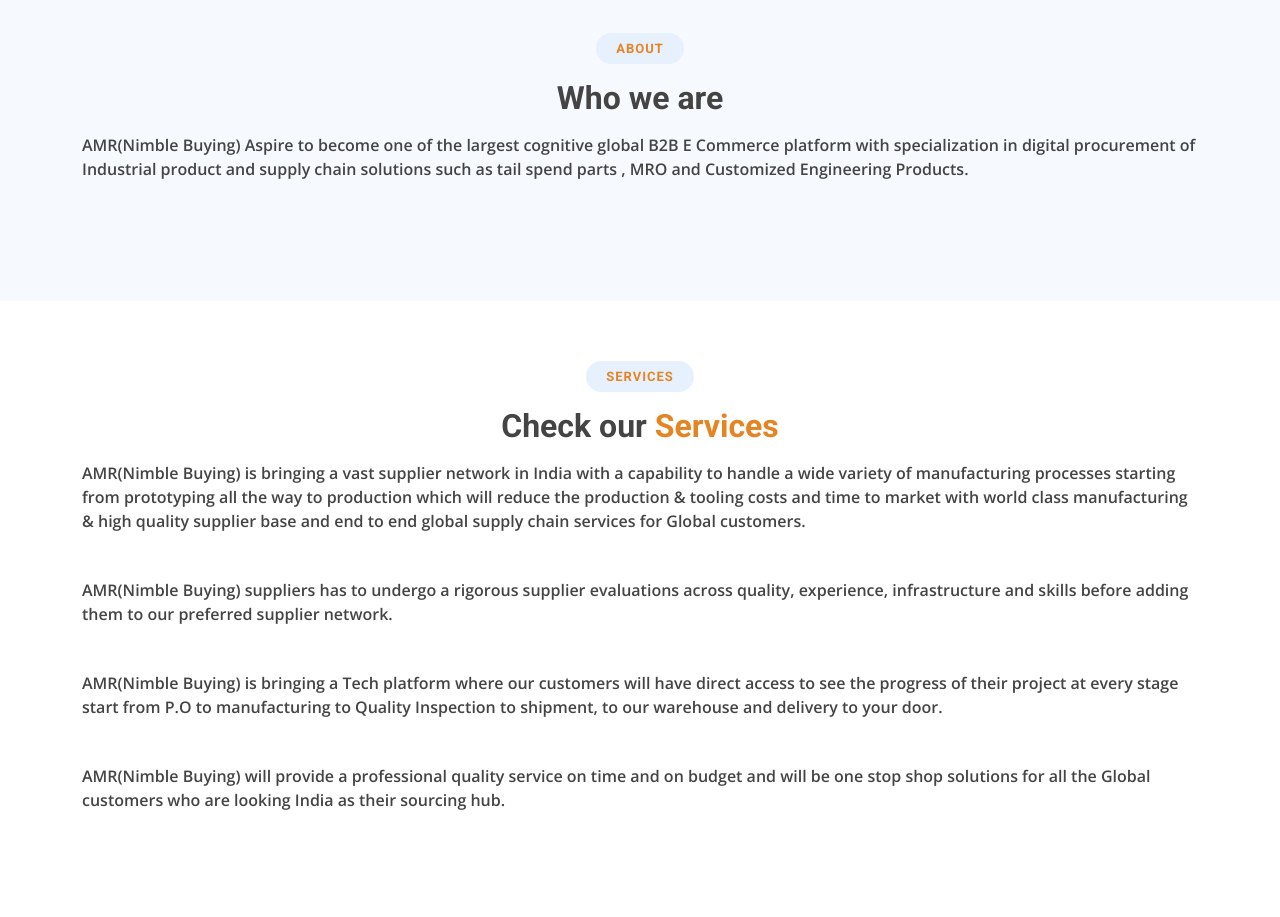
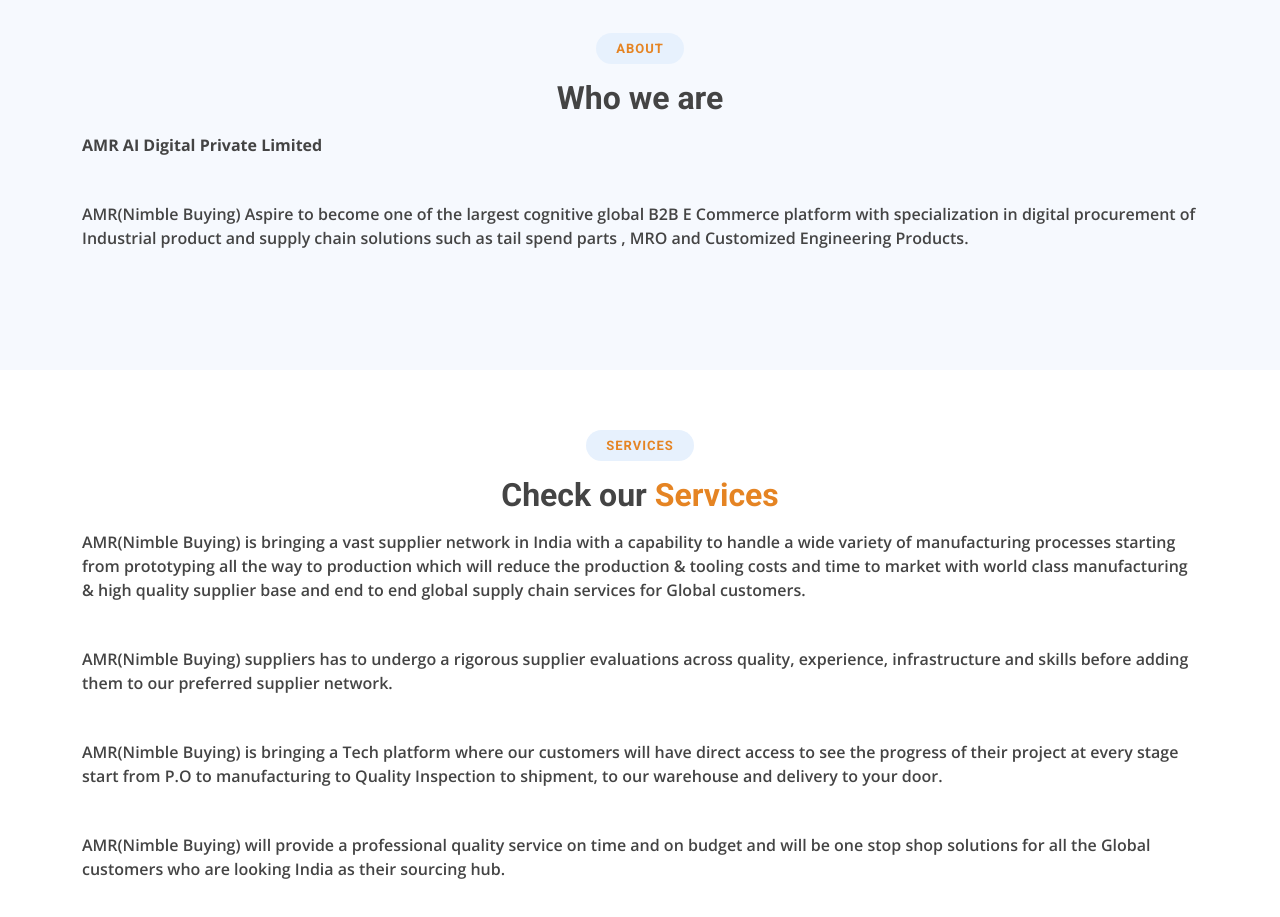
Before and after one commit to nimblebuying/website, a plain HTML site: page index.html in a window 1280 px wide. Shown: the part 1260-2177 px from the top of the page. Drawn offline with nearby package versions, Linux system fonts and the light colour scheme.

Commit message:
Update index.html

```diff
--- a/index.html
+++ b/index.html
@@ -140,6 +140,7 @@ Management</a></h4>
         <div class="section-title">
           <h2>About</h2>
           <h3>Who we are</h3>
+			  <p><b>AMR AI Digital Private Limited</b></p>
           <p>AMR(Nimble Buying) Aspire to become one of the largest cognitive global B2B E Commerce  platform with     specialization in digital procurement of Industrial product  and supply chain solutions such as tail spend parts ,  MRO and Customized  Engineering Products.
 </p>
         </div>
```
